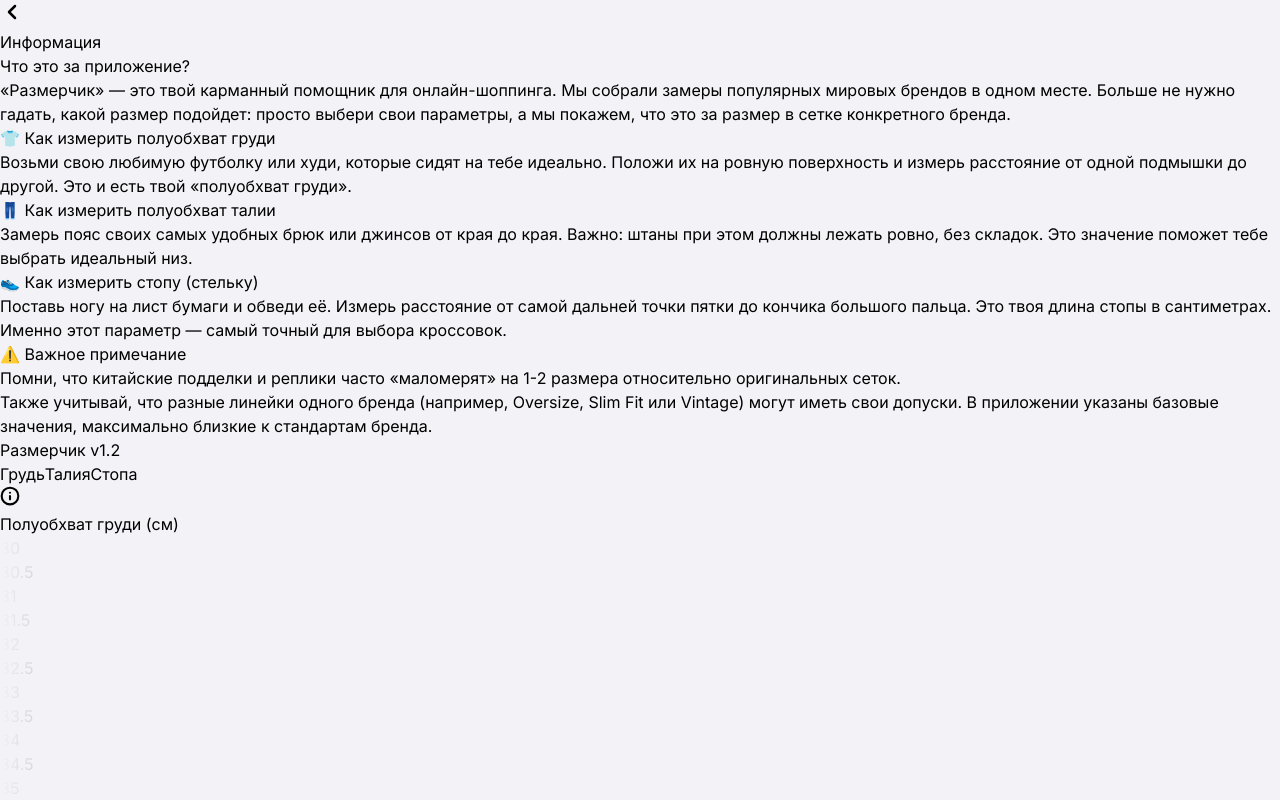
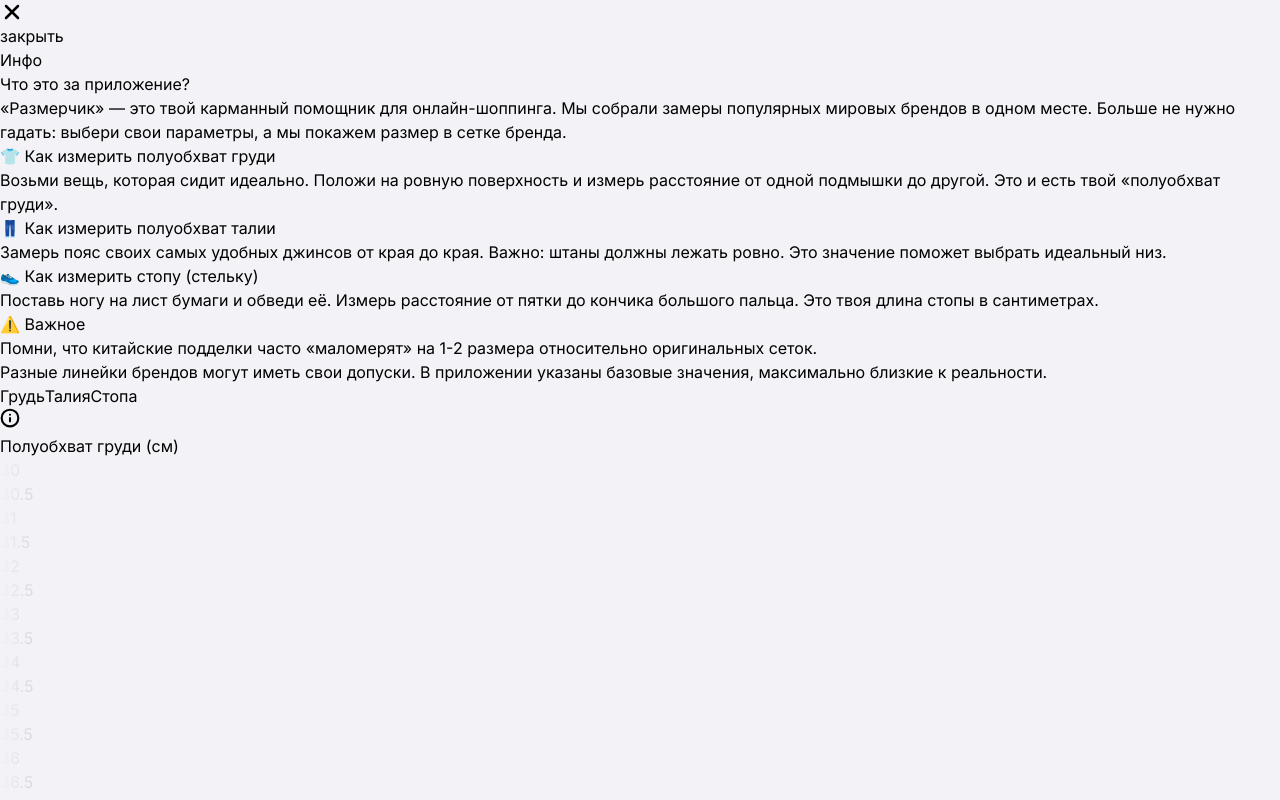
Before and after one commit to theonestory/razmerchik, a React (Vite) app: page / in a window 1280 px wide. Both pictures are taken after a click on the button 10 px from the left and 34 px from the top of the page. Shown: the top 800 px of the page. Built offline with nearby package versions, Linux system fonts and the light colour scheme.

Commit message:
Final fix: logos path and new Info screen design

```diff
--- a/src/App.jsx
+++ b/src/App.jsx
@@ -52,63 +52,62 @@ const RulerPicker = ({ value, onChange, min, max, step }) => {
   );
 };
 
-// --- КОМПОНЕНТ ЭКРАНА ИНФО ---
+// --- ЭКРАН ИНФО (ВЫЕЗД СНИЗУ) ---
 const InfoScreen = ({ onClose }) => (
   <motion.div
-    initial={{ x: '100%' }} animate={{ x: 0 }} exit={{ x: '100%' }} transition={{ type: "spring", damping: 25, stiffness: 200 }}
+    initial={{ y: '100%' }} animate={{ y: 0 }} exit={{ y: '100%' }}
+    transition={{ type: "spring", damping: 30, stiffness: 300 }}
     className="absolute inset-0 bg-[#F2F2F7] z-[100] flex flex-col"
   >
-    <div className="p-5 flex items-center bg-[#D2D238] shadow-sm shrink-0">
-      <button onClick={onClose} className="p-2 -ml-2 mr-2 active:scale-90 transition-transform">
+    <div className="p-5 flex items-center bg-white border-b border-black/5 shadow-sm shrink-0">
+      <button onClick={onClose} className="flex items-center gap-2 active:opacity-50 transition-opacity">
         <svg width="24" height="24" viewBox="0 0 24 24" fill="none" stroke="black" strokeWidth="2.5" strokeLinecap="round" strokeLinejoin="round">
-          <polyline points="15 18 9 12 15 6"></polyline>
+          <line x1="18" y1="6" x2="6" y2="18"></line>
+          <line x1="6" y1="6" x2="18" y2="18"></line>
         </svg>
+        <span className="text-[14px] font-bold text-black uppercase tracking-tight">закрыть</span>
       </button>
-      <h2 className="text-xl font-black uppercase italic tracking-tight">Информация</h2>
+      <h2 className="flex-1 text-center text-xl font-black uppercase italic tracking-tight pr-[85px]">Инфо</h2>
     </div>
 
     <div className="flex-1 overflow-y-auto px-6 py-8 space-y-10 scrollbar-hide">
       <section>
         <h3 className="text-[#D2D238] bg-black inline-block px-2 py-1 text-sm font-black uppercase mb-3">Что это за приложение?</h3>
-        <p className="text-black/70 leading-relaxed font-medium">
-          «Размерчик» — это твой карманный помощник для онлайн-шоппинга. Мы собрали замеры популярных мировых брендов в одном месте. Больше не нужно гадать, какой размер подойдет: просто выбери свои параметры, а мы покажем, что это за размер в сетке конкретного бренда.
+        <p className="text-black/70 leading-relaxed font-bold">
+          «Размерчик» — это твой карманный помощник для онлайн-шоппинга. Мы собрали замеры популярных мировых брендов в одном месте. Больше не нужно гадать: выбери свои параметры, а мы покажем размер в сетке бренда.
         </p>
       </section>
 
       <section>
         <h3 className="text-black text-sm font-black uppercase mb-3 border-b-2 border-black/10 pb-1">👕 Как измерить полуобхват груди</h3>
-        <p className="text-black/70 leading-relaxed font-medium">
-          Возьми свою любимую футболку или худи, которые сидят на тебе идеально. Положи их на ровную поверхность и измерь расстояние от одной подмышки до другой. Это и есть твой «полуобхват груди».
+        <p className="text-black/70 leading-relaxed font-bold">
+          Возьми вещь, которая сидит идеально. Положи на ровную поверхность и измерь расстояние от одной подмышки до другой. Это и есть твой «полуобхват груди».
         </p>
       </section>
 
       <section>
         <h3 className="text-black text-sm font-black uppercase mb-3 border-b-2 border-black/10 pb-1">👖 Как измерить полуобхват талии</h3>
-        <p className="text-black/70 leading-relaxed font-medium">
-          Замерь пояс своих самых удобных брюк или джинсов от края до края. Важно: штаны при этом должны лежать ровно, без складок. Это значение поможет тебе выбрать идеальный низ.
+        <p className="text-black/70 leading-relaxed font-bold">
+          Замерь пояс своих самых удобных джинсов от края до края. Важно: штаны должны лежать ровно. Это значение поможет выбрать идеальный низ.
         </p>
       </section>
 
       <section>
         <h3 className="text-black text-sm font-black uppercase mb-3 border-b-2 border-black/10 pb-1">👟 Как измерить стопу (стельку)</h3>
-        <p className="text-black/70 leading-relaxed font-medium">
-          Поставь ногу на лист бумаги и обведи её. Измерь расстояние от самой дальней точки пятки до кончика большого пальца. Это твоя длина стопы в сантиметрах. Именно этот параметр — самый точный для выбора кроссовок.
+        <p className="text-black/70 leading-relaxed font-bold">
+          Поставь ногу на лист бумаги и обведи её. Измерь расстояние от пятки до кончика большого пальца. Это твоя длина стопы в сантиметрах.
         </p>
       </section>
 
       <section className="bg-black/5 p-4 rounded-2xl border-l-4 border-black">
-        <h3 className="text-black text-sm font-black uppercase mb-2">⚠️ Важное примечание</h3>
-        <p className="text-black/60 text-sm leading-relaxed italic mb-4">
-          Помни, что китайские подделки и реплики часто «маломерят» на 1-2 размера относительно оригинальных сеток.
+        <h3 className="text-black text-sm font-black uppercase mb-2">⚠️ Важное</h3>
+        <p className="text-black/60 text-sm leading-relaxed font-bold italic mb-4">
+          Помни, что китайские подделки часто «маломерят» на 1-2 размера относительно оригинальных сеток.
         </p>
-        <p className="text-black/60 text-sm leading-relaxed italic">
-          Также учитывай, что разные линейки одного бренда (например, Oversize, Slim Fit или Vintage) могут иметь свои допуски. В приложении указаны базовые значения, максимально близкие к стандартам бренда.
+        <p className="text-black/60 text-sm leading-relaxed font-bold italic">
+          Разные линейки брендов могут иметь свои допуски. В приложении указаны базовые значения, максимально близкие к реальности.
         </p>
       </section>
-
-      <div className="pt-10 pb-10 text-center opacity-20 font-black text-xs uppercase tracking-widest">
-        Размерчик v1.2
-      </div>
     </div>
   </motion.div>
 );
@@ -173,26 +172,17 @@ export default function App() {
   };
 
   const currentCategory = sizeDatabase[activeTab];
-
   const cardVariants = {
     enter: (direction) => ({ x: direction > 0 ? '100%' : '-100%', opacity: 0 }),
     center: { x: 0, opacity: 1 },
     exit: (direction) => ({ x: direction < 0 ? '100%' : '-100%', opacity: 0 })
   };
-
   const fadeVariants = { initial: { opacity: 0, y: 8 }, animate: { opacity: 1, y: 0 }, exit: { opacity: 0, y: -8 } };
 
   return (
     <div className="min-h-screen bg-[#D2D238] w-full flex flex-col relative overflow-hidden">
-
-      {/* МОДАЛКА ИНФО */}
-      <AnimatePresence>
-        {showInfo && <InfoScreen onClose={() => setShowInfo(false)} />}
-      </AnimatePresence>
-
+      <AnimatePresence>{showInfo && <InfoScreen onClose={() => setShowInfo(false)} />}</AnimatePresence>
       <div className="flex-1 flex flex-col pt-4">
-
-        {/* НАВИГАЦИЯ С КНОПКОЙ ИНФО */}
         <div className="px-5 mb-5 flex gap-2 shrink-0 z-50">
           <div className="flex-1 bg-black/10 rounded-full flex p-1 h-11 relative overflow-hidden">
             <motion.div className="absolute top-1 bottom-1 bg-black rounded-full" animate={{ left: `calc(${tabs.indexOf(activeTab) * 33.33}% + 4px)`, width: 'calc(33.33% - 8px)' }} transition={{ type: "spring", stiffness: 400, damping: 35 }} />
@@ -202,81 +192,52 @@ export default function App() {
               </button>
             ))}
           </div>
-
-          <button
-            onClick={() => { setShowInfo(true); window.Telegram?.WebApp?.HapticFeedback?.impactOccurred('medium'); }}
-            className="w-11 h-11 rounded-full bg-black/10 flex items-center justify-center border border-black/5 active:scale-95 transition-all"
-          >
-            <svg width="20" height="20" viewBox="0 0 24 24" fill="none" stroke="black" strokeWidth="2.5" strokeLinecap="round" strokeLinejoin="round">
-              <circle cx="12" cy="12" r="10"></circle>
-              <line x1="12" y1="16" x2="12" y2="12"></line>
-              <line x1="12" y1="8" x2="12.01" y2="8"></line>
-            </svg>
+          <button onClick={() => { setShowInfo(true); window.Telegram?.WebApp?.HapticFeedback?.impactOccurred('medium'); }} className="w-11 h-11 rounded-full bg-black/10 flex items-center justify-center border border-black/5 active:scale-95 transition-all">
+            <svg width="20" height="20" viewBox="0 0 24 24" fill="none" stroke="black" strokeWidth="2.5" strokeLinecap="round" strokeLinejoin="round"><circle cx="12" cy="12" r="10"></circle><line x1="12" y1="16" x2="12" y2="12"></line><line x1="12" y1="8" x2="12.01" y2="8"></line></svg>
           </button>
         </div>
-
         <div className="flex-1 bg-[#F2F2F7] rounded-t-[32px] relative shadow-[0_-10px_40px_rgba(0,0,0,0.05)] overflow-hidden">
-          {/* Твой остальной UI остается без изменений... */}
           <div className={`absolute top-0 left-0 right-0 z-30 pt-8 px-4 pb-6 h-[155px] pointer-events-none`}>
-            <motion.div
-                animate={{ opacity: isScrolled ? 0 : 1, scale: isScrolled ? 0.9 : 1, y: isScrolled ? -20 : 0 }}
-                transition={{ duration: 0.4, ease: [0.22, 1, 0.36, 1] }}
-                className={`${isScrolled ? 'pointer-events-none' : 'pointer-events-auto'}`}
-            >
+            <motion.div animate={{ opacity: isScrolled ? 0 : 1, scale: isScrolled ? 0.9 : 1, y: isScrolled ? -20 : 0 }} transition={{ duration: 0.4 }} className={`${isScrolled ? 'pointer-events-none' : 'pointer-events-auto'}`}>
                 <p className="text-center text-[13px] font-black text-black/30 mb-[18px] uppercase tracking-widest leading-none">{currentCategory.title}</p>
                 <RulerPicker key={activeTab} value={sizes[activeTab]} onChange={(val) => setSizes(prev => ({...prev, [activeTab]: val}))} min={currentCategory.range.min} max={currentCategory.range.max} step={currentCategory.range.step} />
             </motion.div>
           </div>
-
           <div className="absolute inset-0 z-20 pointer-events-none overflow-hidden">
             <AnimatePresence initial={false} custom={direction} mode="popLayout">
               <motion.div
-                key={activeTab} custom={direction} variants={cardVariants} initial="enter" animate="center" exit="exit"
-                transition={{ x: { type: "spring", stiffness: 350, damping: 35 }, opacity: { duration: 0.2 } }}
-                onScroll={handleScroll}
-                className="absolute inset-0 overflow-y-auto scrollbar-hide px-4 pt-[155px] pb-10 space-y-3 pointer-events-auto"
+                key={activeTab} custom={direction} variants={cardVariants} initial="enter" animate="center" exit="exit" transition={{ x: { type: "spring", stiffness: 350, damping: 35 }, opacity: { duration: 0.2 } }}
+                onScroll={handleScroll} className="absolute inset-0 overflow-y-auto scrollbar-hide px-4 pt-[155px] pb-10 space-y-3 pointer-events-auto"
               >
                 {currentCategory.brands.map((brand, idx) => {
                   const size = activeTab === 'shoes' ? findNearestShoe(gender, sizes.shoes) : findNearestClothes(brand.sizes[gender], currentCategory.key, sizes[activeTab]);
                   return (
                     <div key={idx} className="bg-white rounded-[100px] p-4 flex items-center shadow-[0_2px_8px_rgba(0,0,0,0.03)] relative">
                       <div className="w-14 h-14 mr-4 shrink-0 overflow-hidden flex items-center justify-center">
-                        <img src={brand.logo} className="w-full h-full object-contain" alt={brand.name} onError={(e) => { e.target.style.opacity = '0'; }} />
+                        <img src={brand.logo} className="w-full h-full object-contain" alt={brand.name} onError={(e) => { e.target.style.opacity = '0.1'; }} />
                       </div>
                       <div className="flex-1 flex pr-2 mt-[3px]">
                         <div className="flex-1 flex flex-col items-center">
                           <AnimatePresence mode="popLayout">
-                            <motion.div key={activeTab === 'shoes' ? size.eu : size.int} variants={fadeVariants} initial="initial" animate="animate" exit="exit" transition={{ duration: 0.2 }} className="text-[24px] font-black text-[#838383] leading-none">
-                              {activeTab === 'shoes' ? size.eu : size.int}
-                            </motion.div>
+                            <motion.div key={activeTab === 'shoes' ? size.eu : size.int} variants={fadeVariants} initial="initial" animate="animate" exit="exit" transition={{ duration: 0.2 }} className="text-[24px] font-black text-[#838383] leading-none">{activeTab === 'shoes' ? size.eu : size.int}</motion.div>
                           </AnimatePresence>
                           <div className="text-[11px] font-bold text-black/20 uppercase mt-1">{activeTab === 'shoes' ? 'Eu' : 'Int'}</div>
                         </div>
                         <div className="flex-1 flex flex-col items-center">
                           <AnimatePresence mode="popLayout">
-                            <motion.div key={size.us} variants={fadeVariants} initial="initial" animate="animate" exit="exit" transition={{ duration: 0.2 }} className="text-[24px] font-black text-[#838383] leading-none">
-                              {size.us}
-                            </motion.div>
+                            <motion.div key={size.us} variants={fadeVariants} initial="initial" animate="animate" exit="exit" transition={{ duration: 0.2 }} className="text-[24px] font-black text-[#838383] leading-none">{size.us}</motion.div>
                           </AnimatePresence>
                           <div className="text-[11px] font-bold text-black/20 uppercase mt-1">Us</div>
                         </div>
                         <div className="flex-1 flex flex-col items-center">
                           <AnimatePresence mode="popLayout">
-                            <motion.div key={activeTab === 'shoes' ? size.uk : size.eu} variants={fadeVariants} initial="initial" animate="animate" exit="exit" transition={{ duration: 0.2 }} className="text-[24px] font-black text-[#838383] leading-none">
-                              {activeTab === 'shoes' ? size.uk : size.eu}
-                            </motion.div>
+                            <motion.div key={activeTab === 'shoes' ? size.uk : size.eu} variants={fadeVariants} initial="initial" animate="animate" exit="exit" transition={{ duration: 0.2 }} className="text-[24px] font-black text-[#838383] leading-none">{activeTab === 'shoes' ? size.uk : size.eu}</motion.div>
                           </AnimatePresence>
                           <div className="text-[11px] font-bold text-black/20 uppercase mt-1">{activeTab === 'shoes' ? 'Uk' : 'Eu'}</div>
                         </div>
                       </div>
-                      <button
-                        onClick={(e) => { e.preventDefault(); e.stopPropagation(); handleShare(brand.name, size); }}
-                        className="p-4 -mr-2 text-[#838383] opacity-40 active:opacity-100 transition-all shrink-0 relative z-[9999]"
-                        style={{ touchAction: 'manipulation', cursor: 'pointer' }}
-                      >
-                        <svg width="22" height="22" viewBox="0 0 24 24" fill="none" stroke="currentColor" strokeWidth="2.5" strokeLinecap="round" strokeLinejoin="round">
-                            <path d="M4 12v8a2 2 0 0 0 2 2h12a2 2 0 0 0 2-2v-8" /><polyline points="16 6 12 2 8 6" /><line x1="12" y1="2" x2="12" y2="15" />
-                        </svg>
+                      <button onClick={(e) => { e.preventDefault(); e.stopPropagation(); handleShare(brand.name, size); }} className="p-4 -mr-2 text-[#838383] opacity-40 active:opacity-100 transition-all shrink-0 relative z-[9999]">
+                        <svg width="22" height="22" viewBox="0 0 24 24" fill="none" stroke="currentColor" strokeWidth="2.5" strokeLinecap="round" strokeLinejoin="round"><path d="M4 12v8a2 2 0 0 0 2 2h12a2 2 0 0 0 2-2v-8" /><polyline points="16 6 12 2 8 6" /><line x1="12" y1="2" x2="12" y2="15" /></svg>
                       </button>
                     </div>
                   );
--- a/src/data.js
+++ b/src/data.js
@@ -22,7 +22,7 @@ export const shoeDataISO = {
 };
 
 // ==========================================
-// ЛОГОТИПЫ БРЕНДОВ
+// ЛОГОТИПЫ БРЕНДОВ (ПУТИ ЧЕРЕЗ ПАПКУ LOGOS)
 // ==========================================
 const LOGO_COLUMBIA = "logos/columbia.svg";
 const LOGO_HM = "logos/h-m.svg";
```
